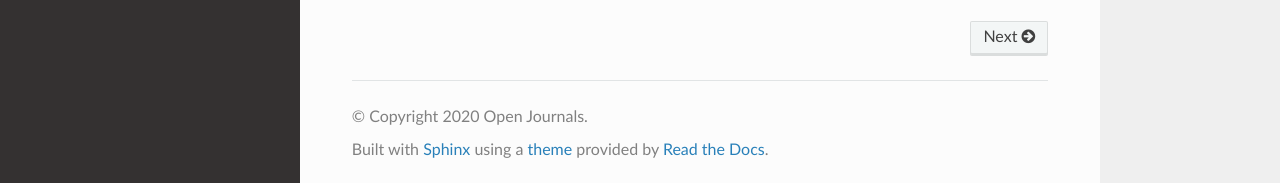
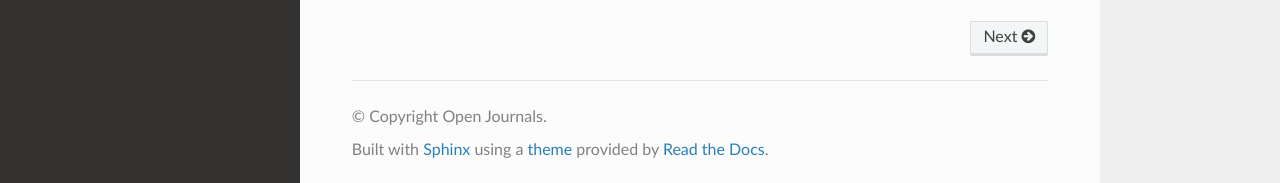
Before and after one commit to openjournals/buffy, a Sphinx documentation site: the page built from docs/index.rst, in a window 1280 px wide and 900 px high, scrolled down 1165 px. Shown: the part 714-897 px from the top of the window. Built offline with Sphinx 7.4.7 and the Read the Docs theme 2.0.0, drawn with Linux system fonts in a browser that asks for light colours.

Commit message:
Remove year

```diff
--- a/docs/conf.py
+++ b/docs/conf.py
@@ -19,7 +19,7 @@ from recommonmark.transform import AutoStructify
 # -- Project information -----------------------------------------------------
 
 project = 'Buffy'
-copyright = '2020 Open Journals'
+copyright = 'Open Journals'
 author = 'Arfon Smith, Juanjo Bazán & the Open Journals community'
 
 
```
